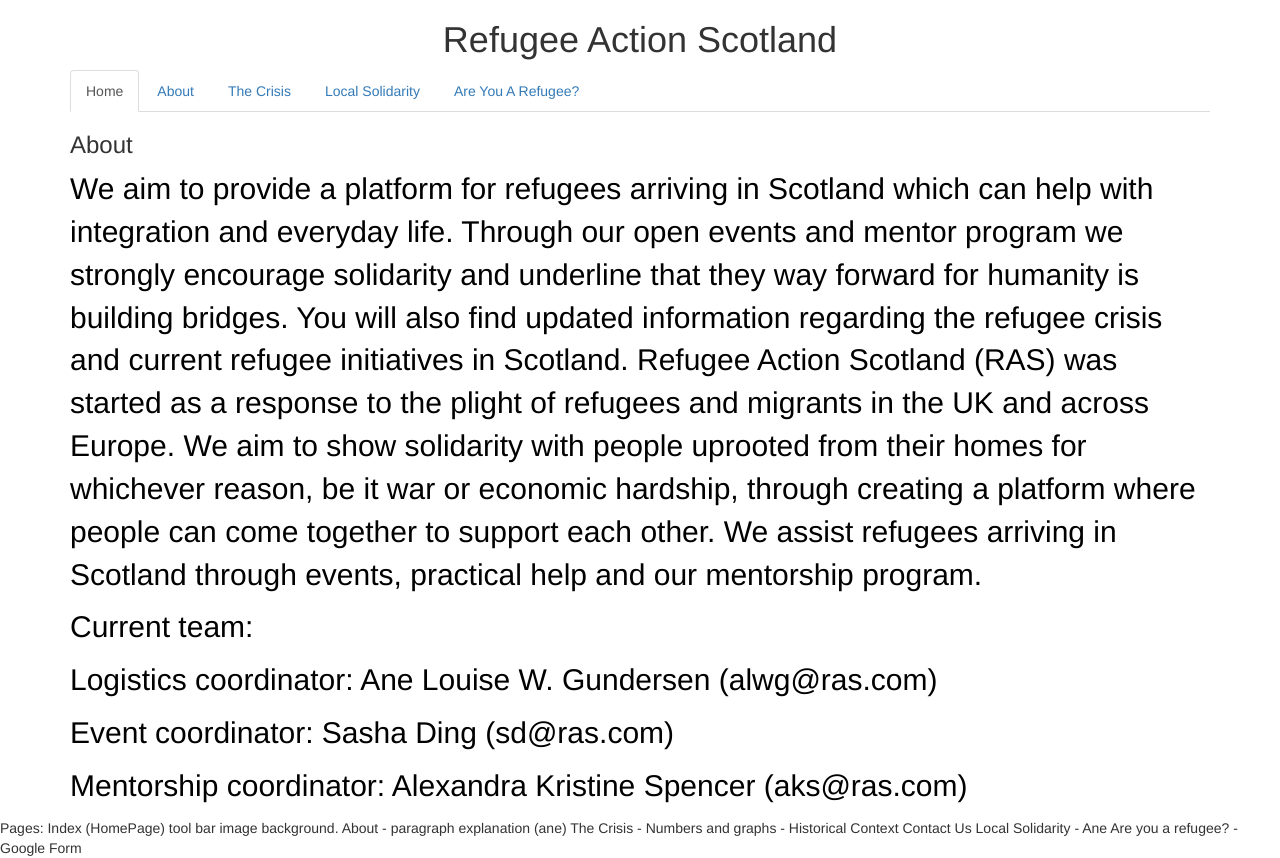
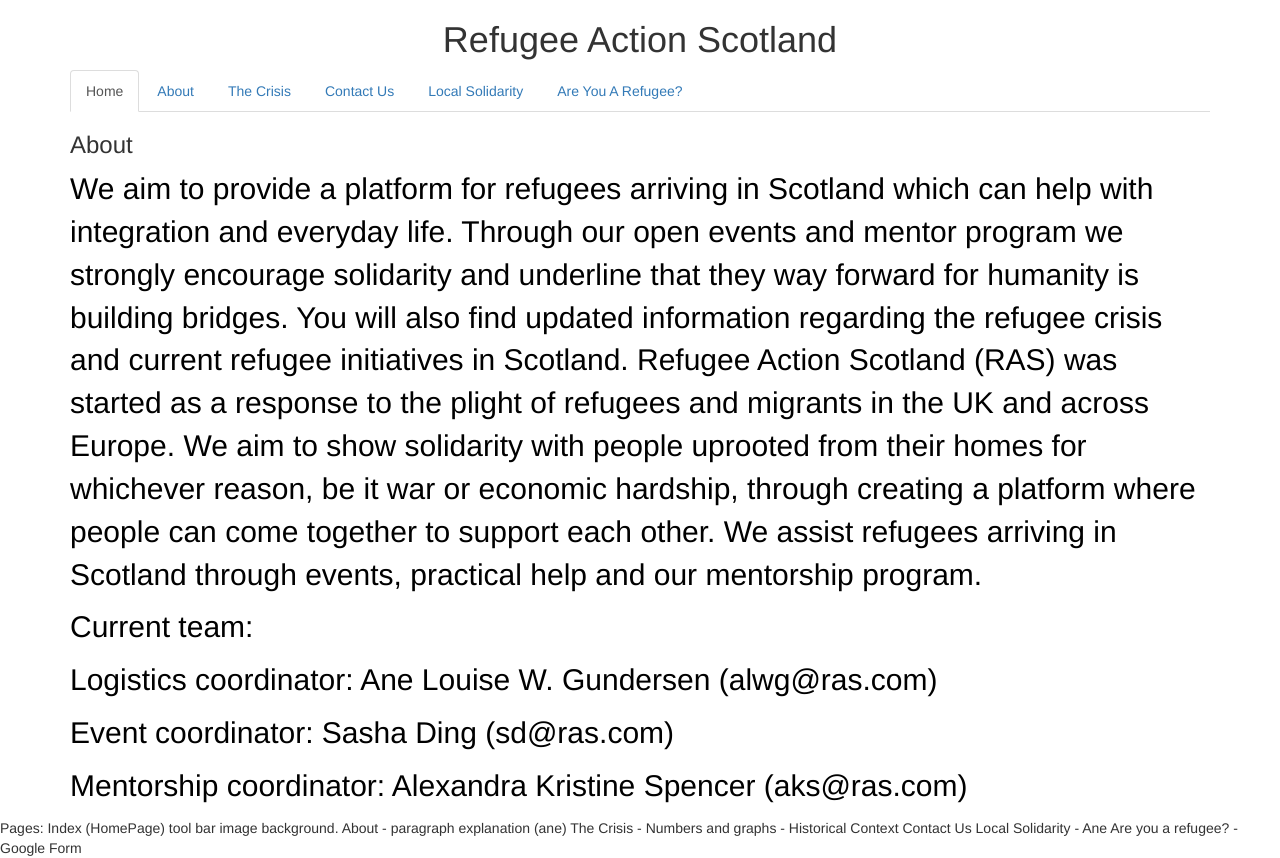
Before and after one commit to SashaDing/Refugee-Project, a plain HTML site: page RefugeeProject.html in a window 1280 px wide. Drawn offline with nearby package versions, Linux system fonts and the light colour scheme.

Commit message:
contact us added

```diff
--- a/RefugeeProject.html
+++ b/RefugeeProject.html
@@ -20,6 +20,7 @@
     <li class="active"><a data-toggle="tab" href="#home">Home</a></li>
     <li><a data-toggle="tab" href="#about">About</a></li>
     <li><a data-toggle="tab" href="#thecrisis">The Crisis</a></li>
+    <li><a data-toggle="tab" href="#contact">Contact Us</a></li>
     <li><a data-toggle="tab" href="#localsolidarity">Local Solidarity</a></li>
     <li><a data-toggle="tab" href="#areyouarefugee?">Are You A Refugee?</a></li>
   </ul>
@@ -61,8 +62,9 @@
         <p>In 2015 the United Nations High Commissioner for Refugees (UNHCR) recognized that there are 21.3 million legally refugees as per the UN definition. However, the total number of forcibly displaced persons is 65.3 million. The European Refugee Crisis succeeded in shedding light on the large number of displaced people all over the world, and the outrage and engagement has successfully put this issue at the front of human rights issues in the world.</p>
 
     </div>
-    <div id="notanumber" class="tab-pane fade">
-      <h3>Not A Number</h3>
+    <div id="contact" class="tab-pane fade">
+      <h3>Contact Us</h3>
+      <iframe src="https://docs.google.com/forms/d/e/1FAIpQLSeQmfedugIbjPxfLXFCDAB54Km-39JL57KIclI0hVhVjjjGeA/viewform?embedded=true" width="1024" height="800" frameborder="100" marginheight="100" marginwidth="0">Loading...</iframe>
       <p>Info from Ane</p>
     </div>
     <div id="localsolidarity" class="tab-pane fade">
```
